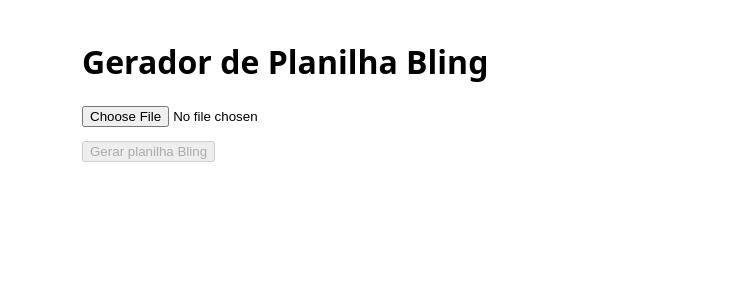
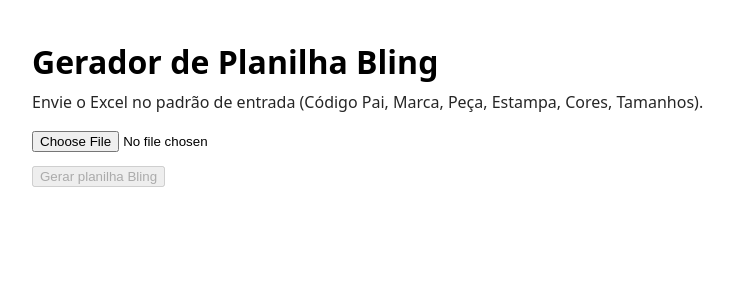
Before and after one commit to brunx-drop/bling-generator, a Next.js app: page / in a window 1280 px wide. Shown: the top 300 px of the page, without its empty margins (178-911 px from the left). Built offline with nearby package versions, Linux system fonts and the light colour scheme.

Commit message:
Update page.tsx

```diff
--- a/app/page.tsx
+++ b/app/page.tsx
@@ -17,35 +17,56 @@
       form.append("file", file);
 
       const res = await fetch("/api/generate", { method: "POST", body: form });
-      if (!res.ok) throw new Error(await res.text());
+
+      if (!res.ok) {
+        const txt = await res.text().catch(() => "");
+        throw new Error(txt || "Erro ao gerar planilha");
+      }
 
       const blob = await res.blob();
       const url = window.URL.createObjectURL(blob);
+
       const a = document.createElement("a");
       a.href = url;
       a.download = "BLING_IMPORT.xlsx";
       document.body.appendChild(a);
       a.click();
       a.remove();
+
       window.URL.revokeObjectURL(url);
-
       setMsg("Gerado com sucesso ✅");
-    } catch {
-      setMsg("Erro ao gerar planilha");
+    } catch (e: any) {
+      setMsg(e?.message || "Erro ao gerar planilha");
     } finally {
       setLoading(false);
     }
   }
 
   return (
-    <main style={{ maxWidth: 760, margin: "40px auto", fontFamily: "system-ui" }}>
-      <h1>Gerador de Planilha Bling</h1>
-      <input type="file" accept=".xlsx" onChange={(e) => setFile(e.target.files?.[0] ?? null)} />
+    <main style={{ maxWidth: 860, margin: "40px auto", fontFamily: "system-ui" }}>
+      <h1 style={{ marginBottom: 8 }}>Gerador de Planilha Bling</h1>
+
+      <p style={{ marginTop: 0, opacity: 0.85 }}>
+        Envie o Excel no padrão de entrada (Código Pai, Marca, Peça, Estampa, Cores, Tamanhos).
+      </p>
+
+      <input
+        type="file"
+        accept=".xlsx"
+        onChange={(e) => setFile(e.target.files?.[0] ?? null)}
+      />
+
       <div style={{ height: 12 }} />
+
       <button onClick={handleGenerate} disabled={!file || loading}>
         {loading ? "Gerando..." : "Gerar planilha Bling"}
       </button>
-      <div style={{ marginTop: 12 }}>{msg}</div>
+
+      {msg && (
+        <div style={{ marginTop: 14, whiteSpace: "pre-wrap" }}>
+          {msg}
+        </div>
+      )}
     </main>
   );
 }
```
